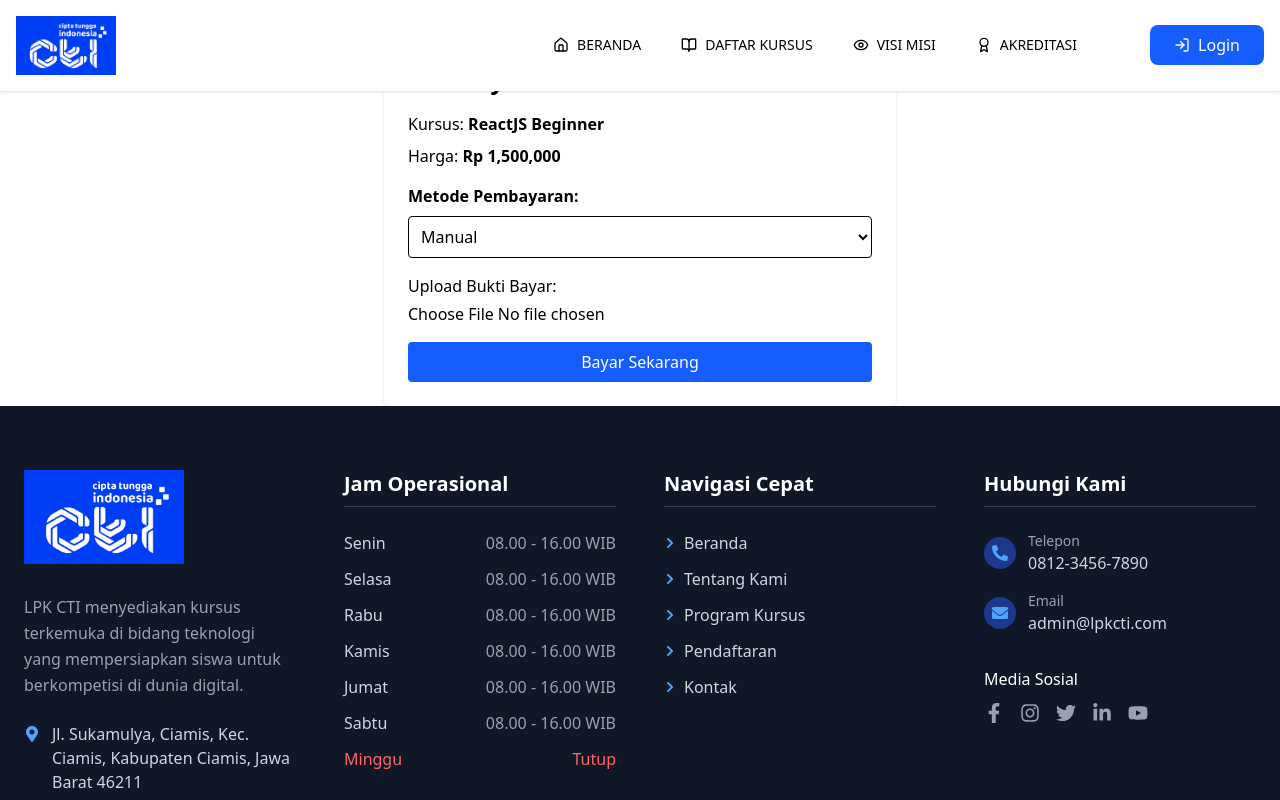
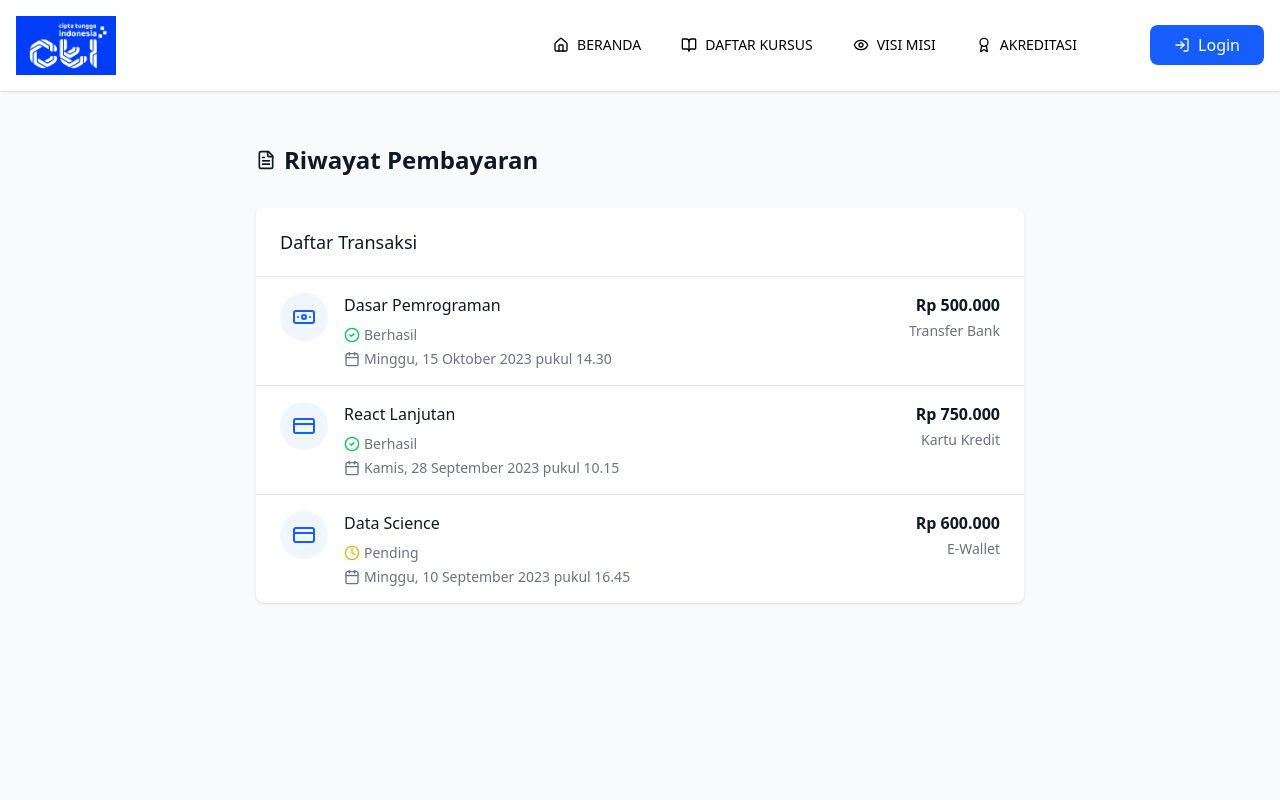
Before and after one commit to tiswan14/sistem-informasi-pendaftaran-kursus-lpk-cti, a Next.js app: page /pembayaran in a window 1280 px wide. Shown: the top 800 px of the page. Built offline with nearby package versions, Linux system fonts and the light colour scheme; no server answers.

Commit message:
chore: made multiple changes across the codebase, details were not tracked

```diff
--- a/app/(user)/pembayaran/page.tsx
+++ b/app/(user)/pembayaran/page.tsx
@@ -1,103 +1,127 @@
-"use client"
+import {
+    ArrowLeft,
+    Clock,
+    CheckCircle2,
+    CreditCard,
+    Banknote,
+    BookOpen,
+    Calendar,
+    AlertCircle,
+    History,
+    Receipt,
+    CalendarClock,
+    FileText
+} from 'lucide-react';
 
-import { useEffect, useState } from "react";
-import axios from "axios";
+const RiwayatPembayaranPage = () => {
+    // Data contoh - di aplikasi nyata ini akan berasal dari props atau API
+    const riwayatPembayaran = [
+        {
+            id: 1,
+            namaKursus: "Dasar Pemrograman",
+            metodePembayaran: "Transfer Bank",
+            jumlah: 500000,
+            tanggal: "2023-10-15 14:30",
+            status: "berhasil"
+        },
+        {
+            id: 2,
+            namaKursus: "React Lanjutan",
+            metodePembayaran: "Kartu Kredit",
+            jumlah: 750000,
+            tanggal: "2023-09-28 10:15",
+            status: "berhasil"
+        },
+        {
+            id: 3,
+            namaKursus: "Data Science",
+            metodePembayaran: "E-Wallet",
+            jumlah: 600000,
+            tanggal: "2023-09-10 16:45",
+            status: "pending"
+        }
+    ];
 
-const PembayaranPage = () => {
-    const [metode, setMetode] = useState("Manual");
-    const [buktiBayar, setBuktiBayar] = useState(null);
-    const [loading, setLoading] = useState(false);
-    const [pendaftaran, setPendaftaran] = useState(null);
-
-    // Simulasi fetch data pendaftaran
-    useEffect(() => {
-        // Ganti dengan data asli dari API atau props
-        setPendaftaran({
-            id: "cmaz5qstz0002cc2ofksmqy1g",
-            kursus: {
-                nama: "ReactJS Beginner",
-                harga: 1500000,
-            },
-        });
-    }, []);
-
-    const handleSubmit = async () => {
-        setLoading(true);
-
-        if (metode === "Manual") {
-            const formData = new FormData();
-            formData.append("pendaftaranId", pendaftaran.id);
-            formData.append("metode", "Manual");
-            formData.append("jumlah", pendaftaran.kursus.harga);
-            formData.append("buktiBayar", buktiBayar);
-
-            await axios.post("/api/pembayaran/manual", formData);
-            alert("Pembayaran manual berhasil diunggah.");
-        } else if (metode === "Midtrans") {
-            const res = await axios.post("/api/pembayaran/midtrans", {
-                pendaftaranId: pendaftaran.id,
-                jumlah: pendaftaran.kursus.harga,
-                metode: "Midtrans",
-            });
-
-            window.snap.pay(res.data.snapToken, {
-                onSuccess: (result) => {
-                    console.log("Pembayaran berhasil", result);
-                },
-                onPending: (result) => {
-                    console.log("Menunggu pembayaran", result);
-                },
-                onError: (result) => {
-                    console.log("Pembayaran gagal", result);
-                },
-                onClose: () => {
-                    alert("Transaksi belum selesai.");
-                },
-            });
-        }
-
-        setLoading(false);
+    const formatMataUang = (jumlah) => {
+        return new Intl.NumberFormat('id-ID', {
+            style: 'currency',
+            currency: 'IDR',
+            minimumFractionDigits: 0
+        }).format(jumlah);
     };
 
-    if (!pendaftaran) return <p>Loading data...</p>;
+    const formatTanggal = (tanggalString) => {
+        const opsi = {
+            weekday: 'long',
+            year: 'numeric',
+            month: 'long',
+            day: 'numeric',
+            hour: '2-digit',
+            minute: '2-digit'
+        };
+        return new Date(tanggalString).toLocaleDateString('id-ID', opsi);
+    };
 
     return (
-        <div className="max-w-lg mx-auto mt-10 p-6 bg-white rounded shadow">
-            <h1 className="text-2xl font-bold mb-4">Pembayaran</h1>
-            <p className="mb-2">Kursus: <strong>{pendaftaran.kursus.nama}</strong></p>
-            <p className="mb-4">Harga: <strong>Rp {pendaftaran.kursus.harga.toLocaleString()}</strong></p>
+        <div className="min-h-screen bg-gray-50 py-36 px-4 sm:px-6 lg:px-8">
+            <div className="max-w-3xl mx-auto">
+                <div className="flex items-center mb-8">
+                    <FileText className="w-5 h-5 mr-2 text-gray-900" />
+                    <h1 className="text-2xl font-bold text-gray-900">Riwayat Pembayaran</h1>
+                </div>
 
-            <label className="block mb-2 font-semibold">Metode Pembayaran:</label>
-            <select
-                value={metode}
-                onChange={(e) => setMetode(e.target.value)}
-                className="w-full border px-2 py-2 rounded mb-4"
-            >
-                <option value="Manual">Manual</option>
-                <option value="Midtrans">Midtrans</option>
-            </select>
+                <div className="bg-white shadow rounded-lg overflow-hidden">
+                    <div className="px-6 py-5 border-b border-gray-200">
+                        <h2 className="text-lg font-medium text-gray-900">Daftar Transaksi</h2>
+                    </div>
 
-            {metode === "Manual" && (
-                <div className="mb-4">
-                    <label className="block mb-1">Upload Bukti Bayar:</label>
-                    <input
-                        type="file"
-                        accept="image/*"
-                        onChange={(e) => setBuktiBayar(e.target.files[0])}
-                        className="block w-full"
-                    />
+                    <div className="divide-y divide-gray-200">
+                        {riwayatPembayaran.map((pembayaran) => (
+                            <div key={pembayaran.id} className="px-6 py-4 hover:bg-gray-50 transition-colors">
+                                <div className="flex items-start justify-between">
+                                    <div className="flex items-start space-x-4">
+                                        <div className="p-3 bg-blue-50 rounded-full">
+                                            {pembayaran.metodePembayaran === "Kartu Kredit" ? (
+                                                <CreditCard className="h-6 w-6 text-blue-600" />
+                                            ) : pembayaran.metodePembayaran === "Transfer Bank" ? (
+                                                <Banknote className="h-6 w-6 text-blue-600" />
+                                            ) : (
+                                                <CreditCard className="h-6 w-6 text-blue-600" />
+                                            )}
+                                        </div>
+                                        <div>
+                                            <h3 className="font-medium text-gray-900">{pembayaran.namaKursus}</h3>
+                                            <div className="flex items-center mt-2 text-sm text-gray-500">
+                                                {pembayaran.status === "berhasil" ? (
+                                                    <CheckCircle2 className="h-4 w-4 mr-1 text-green-500" />
+                                                ) : (
+                                                    <Clock className="h-4 w-4 mr-1 text-yellow-500" />
+                                                )}
+                                                <span className="capitalize">{pembayaran.status}</span>
+                                            </div>
+                                            <div className="flex items-center mt-1 text-sm text-gray-500">
+                                                <Calendar className="h-4 w-4 mr-1" />
+                                                <span>{formatTanggal(pembayaran.tanggal)}</span>
+                                            </div>
+                                        </div>
+                                    </div>
+                                    <div className="text-right">
+                                        <div className="font-semibold text-gray-900">
+                                            {formatMataUang(pembayaran.jumlah)}
+                                        </div>
+                                        <div className="mt-1 text-sm text-gray-500">
+                                            {pembayaran.metodePembayaran}
+                                        </div>
+                                    </div>
+                                </div>
+                            </div>
+                        ))}
+                    </div>
                 </div>
-            )}
 
-            <button
-                onClick={handleSubmit}
-                disabled={loading}
-                className="w-full bg-blue-600 text-white py-2 rounded hover:bg-blue-700"
-            >
-                {loading ? "Memproses..." : "Bayar Sekarang"}
-            </button>
+            </div>
         </div>
-    );
-};
+    )
+}
 
-export default PembayaranPage;
+export default RiwayatPembayaranPage
--- a/app/globals.css
+++ b/app/globals.css
@@ -93,3 +93,8 @@ html {
         transform: scale(1.05);
     }
 }
+
+html,
+body {
+    overflow-x: hidden;
+}
--- a/components/admin/kursus/kursus-table.tsx
+++ b/components/admin/kursus/kursus-table.tsx
@@ -114,24 +114,24 @@ const KursusTable = () => {
                 </div>
             )}
 
-            <table className="w-full divide-y divide-gray-200">
+            <table className="w-full divide-y divide-gray-200 text-left">
                 <thead className="bg-gray-50">
                     <tr>
-                        <th className="px-6 py-3 text-left text-xs font-medium text-gray-500 uppercase tracking-wider">No</th>
-                        <th className="px-6 py-3 text-left text-xs font-medium text-gray-500 uppercase tracking-wider">Nama Kursus</th>
-                        <th className="px-6 py-3 text-left text-xs font-medium text-gray-500 uppercase tracking-wider">Durasi(bulan)</th>
-                        <th className="px-6 py-3 text-left text-xs font-medium text-gray-500 uppercase tracking-wider">Tanggal Mulai</th>
-                        <th className="px-6 py-3 text-left text-xs font-medium text-gray-500 uppercase tracking-wider">Tanggal Selesai</th>
-                        <th className="px-6 py-3 text-left text-xs font-medium text-gray-500 uppercase tracking-wider">Nama Instruktur</th>
-                        <th className="px-6 py-3 text-left text-xs font-medium text-gray-500 uppercase tracking-wider">Harga</th>
-                        <th className="px-6 py-3 text-center text-xs font-medium text-gray-500 uppercase tracking-wider">Aksi</th>
+                        <th className="px-4 py-3 text-xs font-semibold text-gray-600 uppercase tracking-wider text-left">No</th>
+                        <th className="px-4 py-3 text-xs font-semibold text-gray-600 uppercase tracking-wider text-left">Nama Kursus</th>
+                        <th className="px-4 py-3 text-xs font-semibold text-gray-600 uppercase tracking-wider text-left">Durasi</th>
+                        <th className="px-4 py-3 text-xs font-semibold text-gray-600 uppercase tracking-wider text-left">Tanggal Mulai</th>
+                        <th className="px-4 py-3 text-xs font-semibold text-gray-600 uppercase tracking-wider text-left">Tanggal Selesai</th>
+                        <th className="px-4 py-3 text-xs font-semibold text-gray-600 uppercase tracking-wider text-left">Instruktur</th>
+                        <th className="px-4 py-3 text-xs font-semibold text-gray-600 uppercase tracking-wider text-left">Harga</th>
+                        <th className="px-4 py-3 text-xs font-semibold text-gray-600 uppercase tracking-wider text-left">Aksi</th>
                     </tr>
                 </thead>
                 <tbody className="bg-white divide-y divide-gray-200">
                     {!kursusData.length ? (
                         <tr>
-                            <td colSpan={5} className="text-center py-10 text-gray-400 italic">
-                                <div className="flex flex-col items-center space-y-2">
+                            <td colSpan={8} className="py-10 text-gray-400 italic text-center">
+                                <div className="flex flex-col items-center justify-center space-y-2">
                                     <svg
                                         className="w-10 h-10 text-gray-300"
                                         fill="none"
@@ -151,34 +151,30 @@ const KursusTable = () => {
                         </tr>
                     ) : (
                         kursusData.map((kursus, index) => (
-                            <tr key={kursus.id} className="hover:bg-gray-50 transition-colors duration-150 ease-in-out">
-                                <td className="px-7 py-4 whitespace-nowrap text-sm font-medium text-gray-900">{index + 1}</td>
-                                <td className="px-6 py-4 whitespace-nowrap text-sm text-gray-700">{kursus.nama}</td>
-                                <td className="px-6 py-4 whitespace-nowrap text-sm text-gray-700">{kursus.lamaKursus}</td>
-                                <td className="px-6 py-4 whitespace-nowrap text-sm text-gray-700">{formatTanggalIndonesia(kursus.tanggalMulai)}</td>
-                                <td className="px-6 py-4 whitespace-nowrap text-sm text-gray-700">{formatTanggalIndonesia(kursus.tanggalSelesai)}</td>
-                                <td className="px-6 py-4 whitespace-nowrap text-sm text-gray-700">
-                                    {kursus.user?.nama || 'Belum ditentukan'}
-                                </td>
-
-                                <td className="px-6 py-4 whitespace-nowrap text-sm text-gray-700">{formatRupiah(kursus.harga)}</td>
-                                <td className="px-6 py-4 whitespace-nowrap text-right text-sm font-medium">
-                                    <div className="flex justify-center space-x-3">
+                            <tr key={kursus.id} className="hover:bg-gray-50 transition-colors duration-150">
+                                <td className="px-4 py-3 text-sm text-gray-700">{index + 1}</td>
+                                <td className="px-4 py-3 text-sm text-gray-700">{kursus.nama}</td>
+                                <td className="px-4 py-3 text-sm text-gray-700">{kursus.lamaKursus} bulan</td>
+                                <td className="px-4 py-3 text-sm text-gray-700">{formatTanggalIndonesia(kursus.tanggalMulai)}</td>
+                                <td className="px-4 py-3 text-sm text-gray-700">{formatTanggalIndonesia(kursus.tanggalSelesai)}</td>
+                                <td className="px-4 py-3 text-sm text-gray-700">{kursus.user?.nama || 'Belum ditentukan'}</td>
+                                <td className="px-4 py-3 text-sm text-gray-700">{formatRupiah(kursus.harga)}</td>
+                                <td className="px-4 py-3 text-sm text-gray-700">
+                                    <div className="flex justify-start space-x-2">
                                         <Tooltip content="Edit">
                                             <button
                                                 onClick={() => redirect(`/dashboard/data-kursus/edit/${kursus.id}`)}
-                                                className="bg-blue-600 hover:bg-blue-700 p-2 rounded-md transition-colors flex items-center justify-center cursor-pointer"
-                                                aria-label="Edit"
+                                                className="bg-blue-600 hover:bg-blue-700 p-2 rounded-md transition-colors"
                                             >
-                                                <FaEdit className="h-4 w-4 text-white" />
+                                                <FaEdit className="w-4 h-4 text-white" />
                                             </button>
                                         </Tooltip>
                                         <Tooltip content="Hapus">
                                             <button
                                                 onClick={() => setDeleteId(kursus.id)}
-                                                className="bg-red-600 hover:bg-red-700 p-2 rounded-md transition-colors flex items-center justify-center cursor-pointer"
+                                                className="bg-red-600 hover:bg-red-700 p-2 rounded-md transition-colors"
                                             >
-                                                <FaTrash className="h-4 w-4 text-white" />
+                                                <FaTrash className="w-4 h-4 text-white" />
                                             </button>
                                         </Tooltip>
                                     </div>
@@ -188,6 +184,8 @@ const KursusTable = () => {
                     )}
                 </tbody>
             </table>
+
+
         </div>
     );
 };
--- a/components/admin/pembayaran/pembayaran-table.tsx
+++ b/components/admin/pembayaran/pembayaran-table.tsx
@@ -1,40 +1,73 @@
 "use client";
 
-import { useState } from "react";
+import { useEffect, useState } from "react";
 import { FaTrash } from "react-icons/fa";
 import { Tooltip } from "react-tooltip";
 import { formatRupiah } from "@/utils/formatRupiah";
 import { formatTanggalIndonesia } from "@/utils/formatTanggal";
 import renderStatus from "@/utils/renderStatus";
 
-const dummyData = [
-    {
-        id: "1",
-        method: "Transfer Bank",
-        amount: 250000,
-        waktuBayar: "2025-05-29T09:30:00Z",
-        status: "paid",
-        pendaftaran: {
-            user: { nama: "Tiswan Ardiansyah" },
-            kursus: { nama: "Dasar-Dasar Data Analytics" },
-        },
-    },
-    {
-        id: "2",
-        method: "E-Wallet",
-        amount: 150000,
-        waktuBayar: null,
-        status: "unpaid",
-        pendaftaran: {
-            user: { nama: "Siti Nurhaliza" },
-            kursus: { nama: "Pemrograman Python" },
-        },
-    },
-];
+
+
+type User = {
+    nama: string;
+};
+
+type Kursus = {
+    nama: string;
+};
+
+type Pendaftaran = {
+    user: User;
+    kursus: Kursus;
+};
+
+type Pembayaran = {
+    id: string;
+    method: string;
+    amount: number;
+    waktuBayar?: string | null;
+    status: string;
+    pendaftaran: Pendaftaran;
+};
 
 
 const PembayaranTable = () => {
-    const [pembayaranData, setPembayaranData] = useState(dummyData);
+    const [pembayaranData, setPembayaranData] = useState<Pembayaran[]>([]);
+    const [loading, setLoading] = useState(true);
+    const [deleteId, setDeleteId] = useState<string | null>(null);
+
+    useEffect(() => {
+        const fetchPembayaran = async () => {
+            try {
+                const res = await fetch("/api/transaction/notification");
+                if (!res.ok) {
+                    console.error("Fetch error: response not ok", res.status, res.statusText);
+                    throw new Error(`Gagal memuat data pembayaran: ${res.status} ${res.statusText}`);
+                }
+
+                const responseJson: { success: boolean; data: Pembayaran[] } = await res.json();
+
+                if (responseJson.success) {
+                    setPembayaranData(responseJson.data);
+                    console.log("Data pembayaran berhasil diterima:", responseJson.data); // <-- ini yang kamu minta
+                } else {
+                    console.error("API responded with success=false", responseJson);
+                    throw new Error("Response API gagal");
+                }
+            } catch (error: any) {
+                console.error("Error caught in fetchPembayaran:", error.message || error);
+            } finally {
+                setLoading(false);
+            }
+        };
+
+        fetchPembayaran();
+    }, []);
+
+
+
+
 
     const handleDelete = (id: string) => {
         setPembayaranData(prev => prev.filter(item => item.id !== id));
@@ -56,27 +89,34 @@ const PembayaranTable = () => {
                     </tr>
                 </thead>
                 <tbody className="bg-white divide-y divide-gray-200">
-                    {!pembayaranData.length ? (
+                    {loading ? (
+                        <tr>
+                            <td colSpan={8} className="text-center py-10 text-gray-400 italic">
+                                Loading data pembayaran...
+                            </td>
+                        </tr>
+                    ) : !pembayaranData.length ? (
                         <tr>
                             <td colSpan={8} className="text-center py-10 text-gray-400 italic">
                                 Tidak ada data pembayaran
                             </td>
                         </tr>
                     ) : (
-                        pembayaranData.map((pembayaran, index) => (
+                        pembayaranData.slice(0, 6).map((pembayaran, index) => (
                             <tr key={pembayaran.id}>
                                 <td className="px-6 py-4 whitespace-nowrap">{index + 1}</td>
                                 <td className="px-6 py-4 whitespace-nowrap">{pembayaran.pendaftaran.user.nama}</td>
                                 <td className="px-6 py-4 whitespace-nowrap">{pembayaran.pendaftaran.kursus.nama}</td>
-                                <td className="px-6 py-4 whitespace-nowrap">{pembayaran.method}</td>
+                                <td className="px-6 py-4 whitespace-nowrap capitalize">
+                                    {pembayaran.method.replace('_', ' ')}
+                                </td>
                                 <td className="px-6 py-4 whitespace-nowrap">{formatRupiah(pembayaran.amount)}</td>
                                 <td className="px-6 py-4 whitespace-nowrap">
-                                    {formatTanggalIndonesia(pembayaran.waktuBayar)}
+                                    {pembayaran.waktuBayar ? formatTanggalIndonesia(pembayaran.waktuBayar) : '-'}
                                 </td>
                                 <td className="px-6 py-4 whitespace-nowrap capitalize">
                                     {renderStatus(pembayaran.status)}
                                 </td>
-
                                 <td className="px-6 py-4 text-center">
                                     <Tooltip content="Hapus">
                                         <button
@@ -91,7 +131,9 @@ const PembayaranTable = () => {
                         ))
                     )}
                 </tbody>
+
             </table>
+
         </div>
     );
 };
--- a/components/admin/pendaftar/pendaftar-table.tsx
+++ b/components/admin/pendaftar/pendaftar-table.tsx
@@ -1,8 +1,7 @@
 "use client";
-import { formatRupiah } from "@/utils/formatRupiah";
-import { Edit, Edit2, FilePen, FilePlus } from "lucide-react";
+import { FilePlus } from "lucide-react";
 import { useEffect, useState } from "react";
-import { FaStickyNote, FaTrash } from "react-icons/fa";
+import { FaTrash } from "react-icons/fa";
 import { toast } from "react-toastify";
 
 interface Pendaftar {
@@ -145,7 +144,6 @@ const PendaftarTable = () => {
                         <th className="px-6 py-3 text-left text-xs font-medium text-gray-500 uppercase">No</th>
                         <th className="px-6 py-3 text-left text-xs font-medium text-gray-500 uppercase">Nama Pendaftar</th>
                         <th className="px-6 py-3 text-left text-xs font-medium text-gray-500 uppercase">Nama Kursus</th>
-                        <th className="px-6 py-3 text-left text-xs font-medium text-gray-500 uppercase">Harga</th>
                         <th className="px-6 py-3 text-left text-xs font-medium text-gray-500 uppercase">Tanggal Daftar</th>
                         <th className="px-6 py-3 text-left text-xs font-medium text-gray-500 uppercase">Status</th>
                         <th className="px-6 py-3 text-center text-xs font-medium text-gray-500 uppercase">Aksi</th>
@@ -179,9 +177,8 @@ const PendaftarTable = () => {
                                 <td className="px-6 py-4 whitespace-nowrap">{index + 1}</td>
                                 <td className="px-6 py-4 whitespace-nowrap">{pendaftar.user?.nama || "-"}</td>
                                 <td className="px-6 py-4 whitespace-nowrap">{pendaftar.kursus?.nama || "-"}</td>
-                                <td className="px-6 py-4 whitespace-nowrap">{formatRupiah(pendaftar.kursus?.harga) || "-"}</td>
                                 <td className="px-6 py-4 whitespace-nowrap">{new Date(pendaftar.createdAt).toLocaleDateString()}</td>
-                                <td className="px-6 py-4 whitespace-nowrap text-center">
+                                <td className="py-4 whitespace-nowrap text-center">
                                     <select
                                         title="Ubah status pendaftaran"
                                         value={pendaftar.status}
```
Also changed, not shown: app/dashboard/data-pembayaran/page.tsx (+6 -4 lines), components/user/beranda/HeroSection.tsx (+33 -33 lines).
